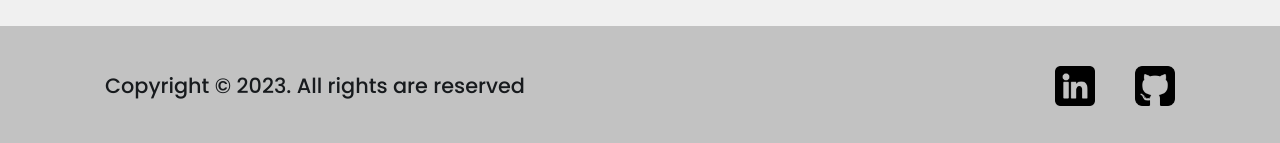
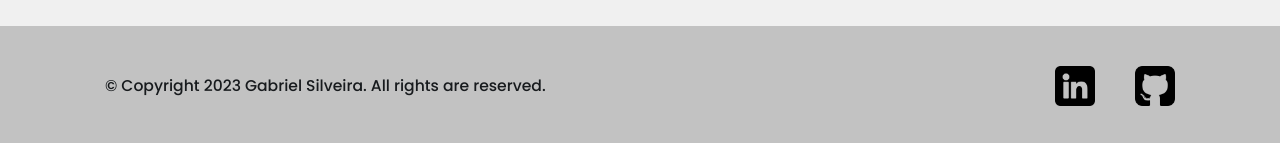
Before and after one commit to akyua/Portfolio, a React (Create React App) app: page / in a window 1280 px wide. Shown: the part 3750-3893 px from the top of the page. Built offline with nearby package versions, Linux system fonts and the light colour scheme.

Commit message:
adjust footer text and size

```diff
--- a/src/components/Footer/Footer.css
+++ b/src/components/Footer/Footer.css
@@ -18,7 +18,7 @@
   padding: 0 40px;
 }
 #footer .footer-container div p {
-  font-size: 20.8px;
+  font-size: 15.6px;
   color: #171a1d;
   text-align: start;
   margin: 0;
--- a/src/components/Footer/Footer.scss
+++ b/src/components/Footer/Footer.scss
@@ -17,7 +17,7 @@
             gap: 1rem;
             padding: 0 40px;
             p{
-                font-size: calc($font-size * 0.8);
+                font-size: calc($font-size * 0.6);
                 color: $color-text;
                 text-align: start;
                 margin: 0;
--- a/src/components/Footer/index.js
+++ b/src/components/Footer/index.js
@@ -7,7 +7,7 @@ const Footer = () => {
         <section id='footer'>
             <div className='footer-container'>
                 <div>
-                    <p>Copyright © 2023. All rights are reserved</p>
+                    <p>© Copyright 2023 Gabriel Silveira. All rights are reserved.</p>
                 </div>
                 <aside>
                     <a href="https://www.linkedin.com/in/gabriel-hs/" target="_blank">
```
